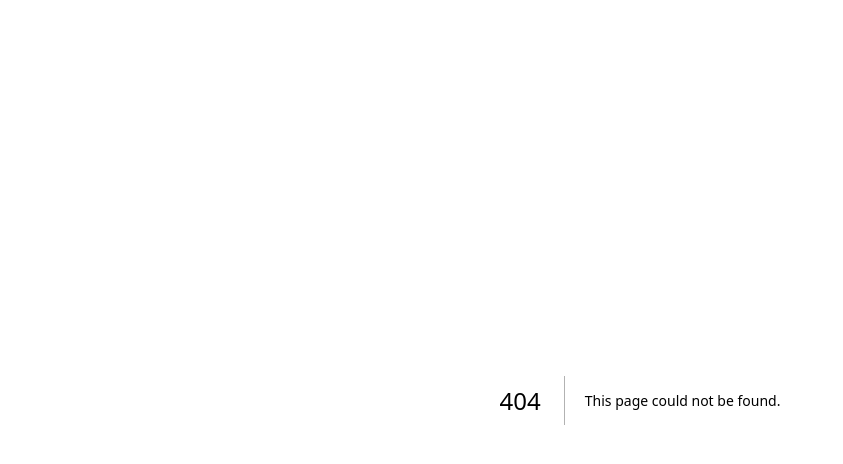
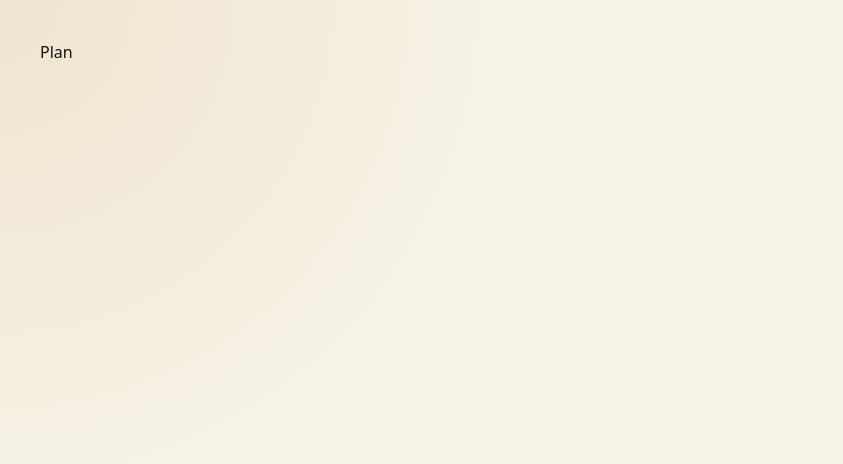
Before and after one commit to Iliavsevolodov/kaskada-, a Next.js app: page /plan in a window 1280 px wide. Before the commit this address had no page. Shown: the top 464 px of the page, without its empty margins (0-843 px from the left). Built offline with nearby package versions, Linux system fonts and the light colour scheme.

Commit message:
Add plan page

```diff
--- /dev/null
+++ b/src/app/plan/page.tsx
@@ -0,0 +1,3 @@
+export default function PlanPage() {
+  return <main className="min-h-screen p-10 text-graphite">Plan</main>;
+}
```
